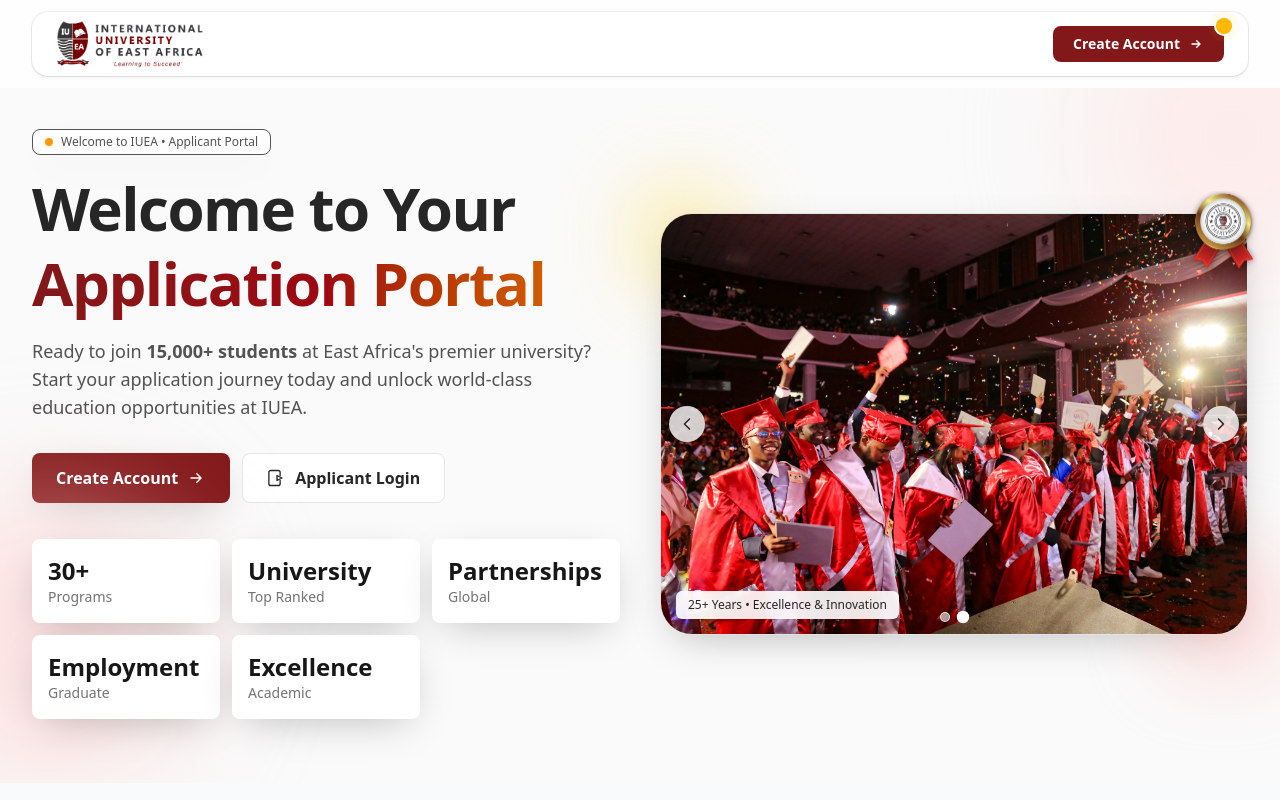
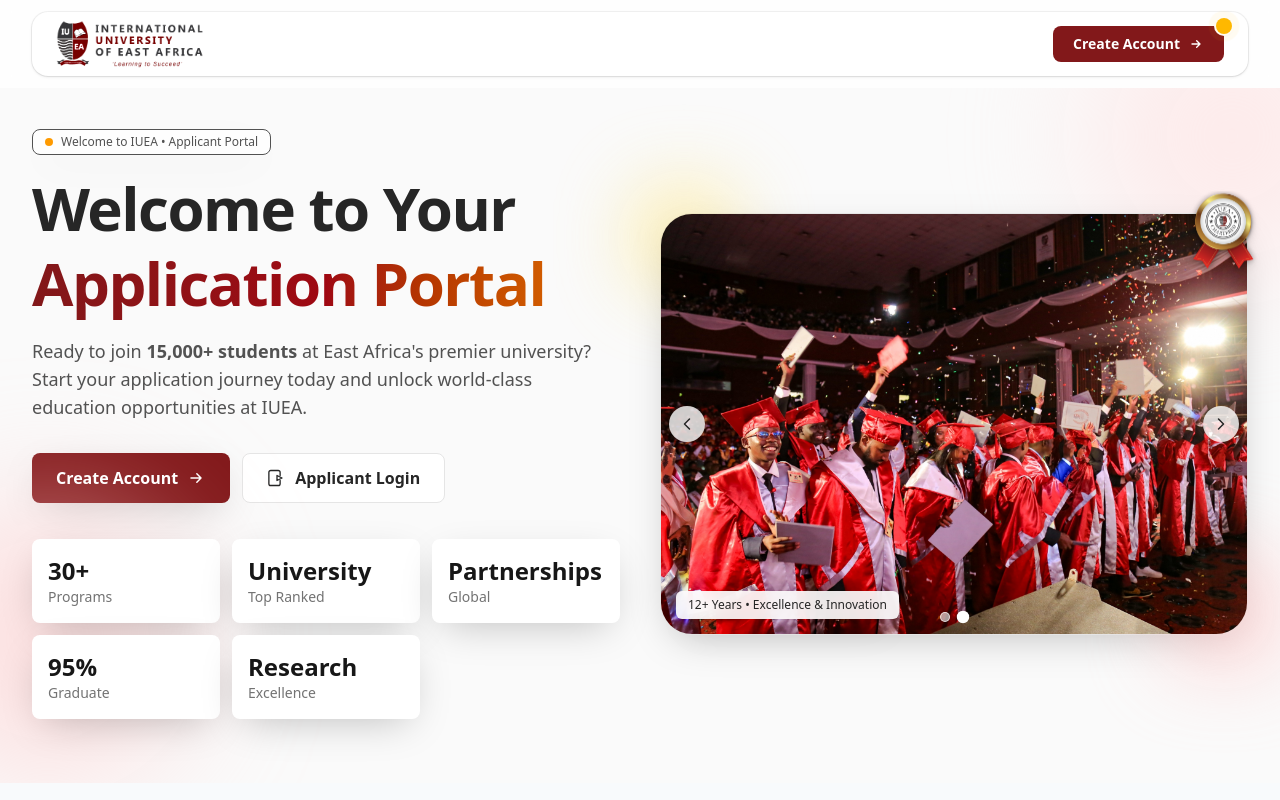
Before and after one commit to gaelxxl34/Iuea-Student-Portal, a Next.js app: page / in a window 1280 px wide. Built offline with nearby package versions, Linux system fonts and the light colour scheme; no server answers.

Commit message:
feat: Update stats data for accuracy and adjust years of experience displayed

```diff
--- a/src/app/page.tsx
+++ b/src/app/page.tsx
@@ -21,8 +21,8 @@
     { label: 'Programs', value: '30+', count: 30 },
     { label: 'Top Ranked', value: 'University', count: null },
     { label: 'Global', value: 'Partnerships', count: null },
-    { label: 'Graduate', value: 'Employment', count: null },
-    { label: 'Academic', value: 'Excellence', count: null },
+    { label: 'Graduate', value: '95%', count: 95 },
+    { label: 'Excellence', value: 'Research', count: null },
   ], []);
 
   useEffect(() => {
@@ -335,7 +335,7 @@
               </div>
             </div>
             <div className="absolute bottom-4 left-4 rounded-md bg-white/90 backdrop-blur px-3 py-1.5 text-xs font-medium shadow-soft">
-              25+ Years • Excellence & Innovation
+              12+ Years • Excellence & Innovation
             </div>
           </div>
         </div>
```
